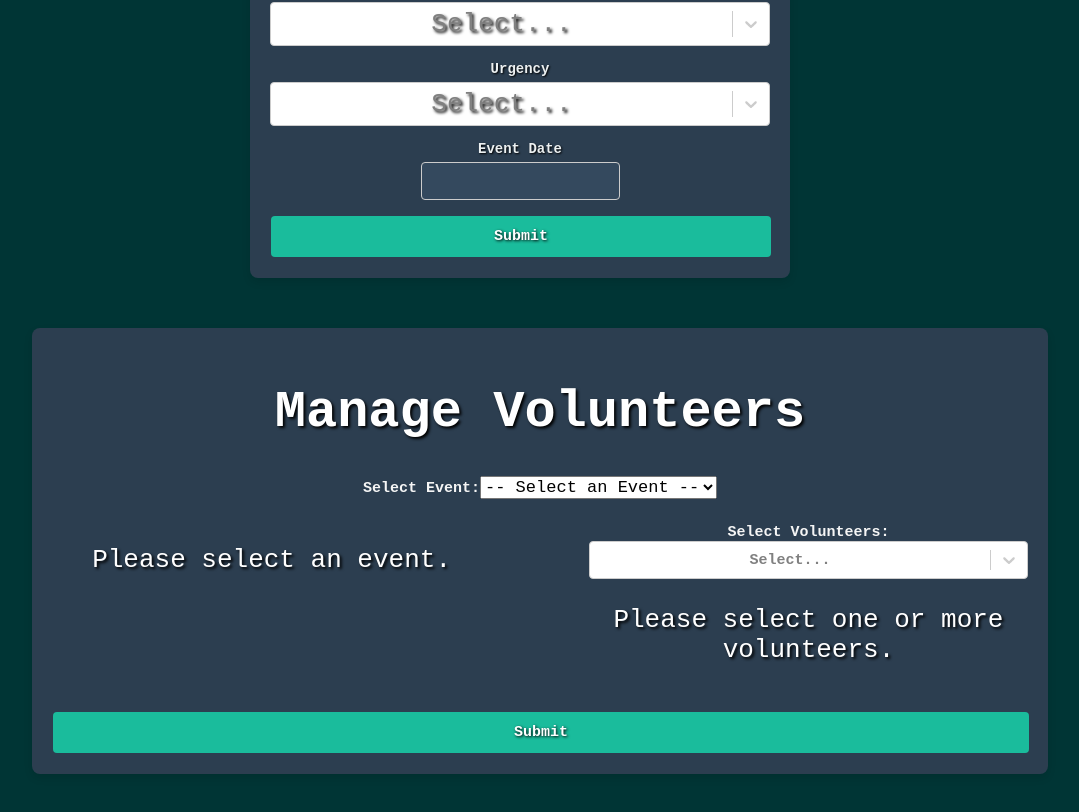
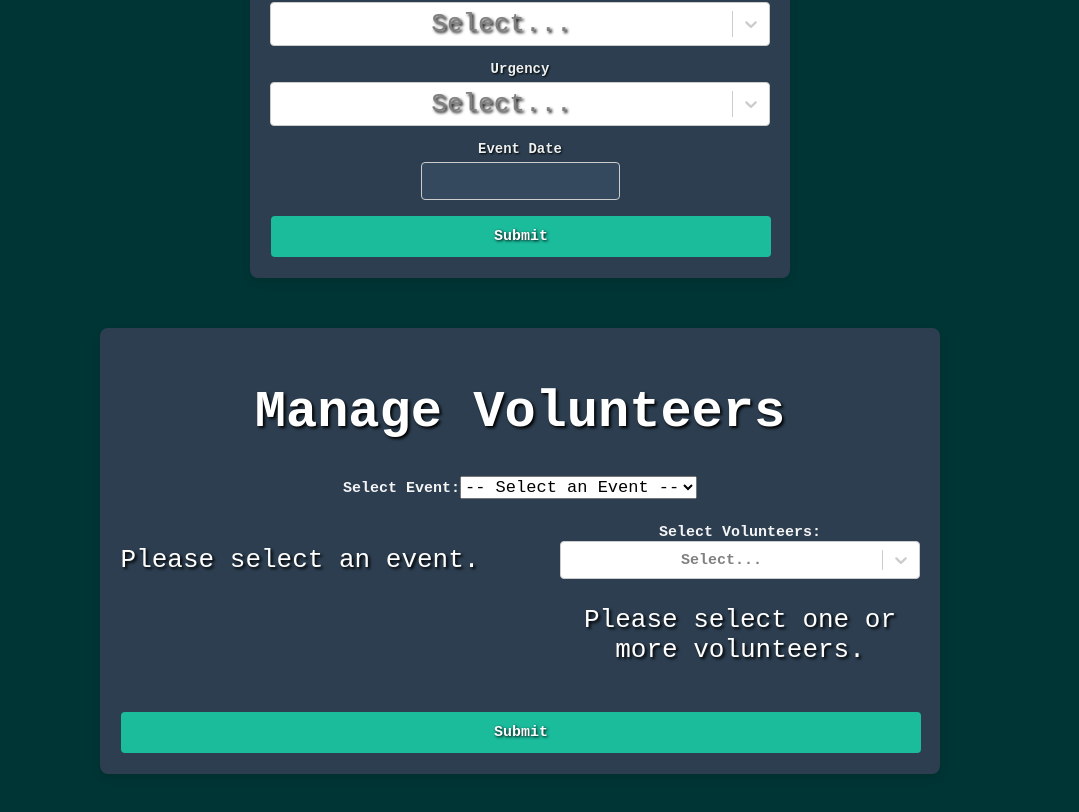
Before and after one commit to valjester/4353-Group16, a React (Create React App) app: page /admin in a window 1280 px wide. Shown: the part 468-1280 px from the top of the page, without its empty margins (120-1199 px from the left). Built offline with nearby package versions, Linux system fonts and the light colour scheme.

Commit message:
Updated styling for MatchingForm.js

```diff
--- a/src/App.css
+++ b/src/App.css
@@ -191,7 +191,8 @@ select {
 
 .matching-container {
   width: 100%;
-  max-width: 1000px;
+  max-width: 800px;
+  min-width: 800px;
   margin: 50px auto;
   padding: 20px;
   background-color: #2c3e50;
```
